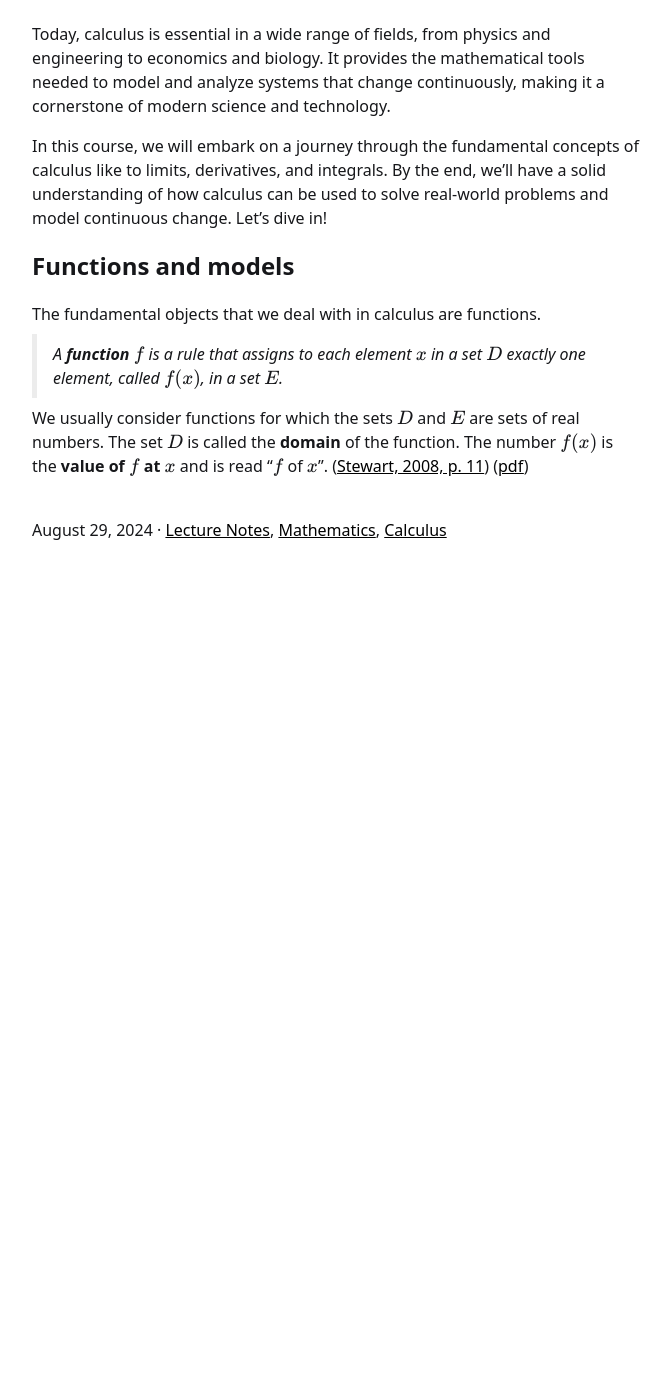
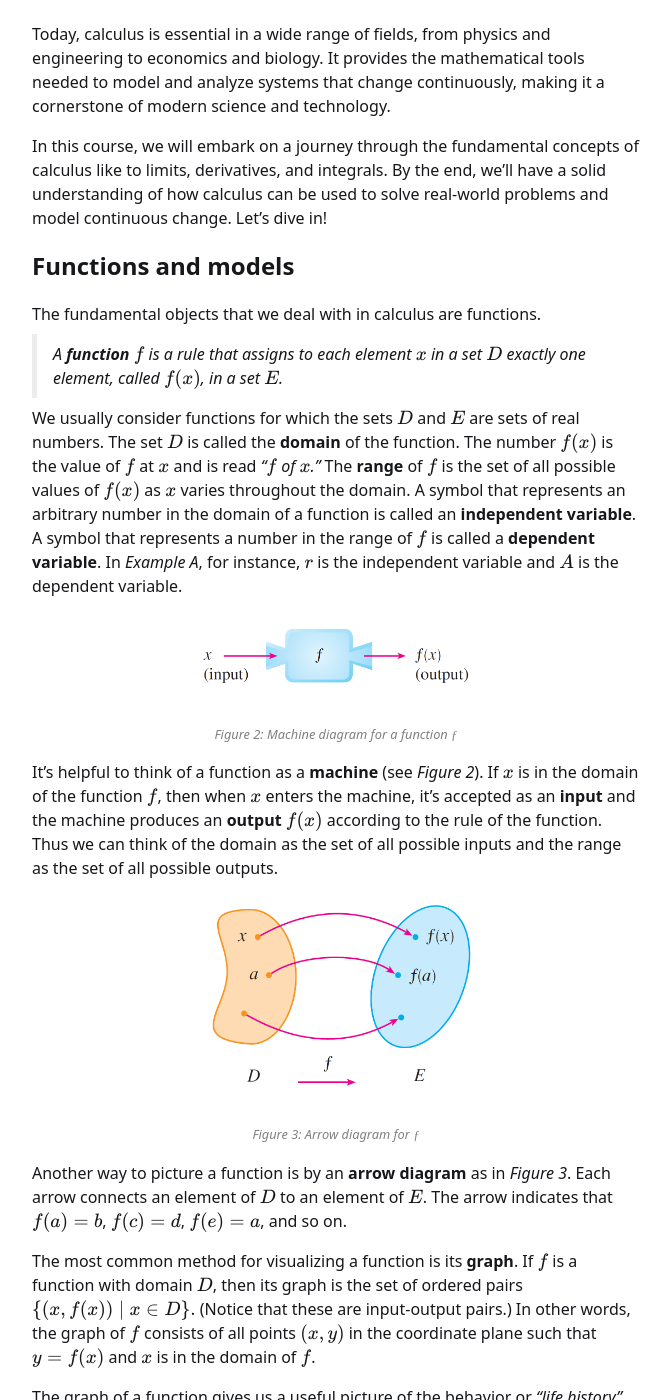
Before and after one commit to OUARDI-ILYASS/personal-website, a Jekyll site: the page built from _notes/calculus.md, in a window 1280 px wide and 1400 px high, scrolled down 926 px. Shown: the whole window, without its empty margins (304-975 px from the left). Built offline with Jekyll 4.4.1, drawn with Linux system fonts in a browser that asks for light colours; formulas are drawn with MathJax 3; before the commit the page ends 1556 px from its top, so only the background shows below that; some of the changed text lies outside the part shown.

Commit message:
[Notes/Calculus] feat: added section about functions and its representations

```diff
--- a/_notes/calculus.md
+++ b/_notes/calculus.md
@@ -28,4 +28,80 @@ Let's dive in!
 The fundamental objects that we deal with in calculus are functions.
 > A **function** $f$ is a rule that assigns to each element $x$ in a set $D$ exactly one element, called $f(x)$, in a set $E$.
 
-We usually consider functions for which the sets $D$ and $E$ are sets of real numbers. The set $D$ is called the **domain** of the function. The number $f(x)$ is the **value of $f$ at $x$** and is read "$f$ of $x$". ([Stewart, 2008, p. 11](zotero://select/library/items/DSRIMBQR)) ([pdf](zotero://open-pdf/library/items/UHZUUI3W?page=39&annotation=6BEVIGTQ))
+<!-- We usually consider functions for which the sets $D$ and $E$ are sets of real
+numbers. The set $D$ is called the **domain** of the function. The number $f(x)$
+is the **value of $f$ at $x$** and is read "$f$ of $x$". ([Stewart, 2008, p.
+11](zotero://select/library/items/DSRIMBQR))
+([pdf](zotero://open-pdf/library/items/UHZUUI3W?page=39&annotation=6BEVIGTQ)) -->
+
+We usually consider functions for which the sets $D$ and $E$ are sets of real
+numbers. The set $D$ is called the **domain** of the function. The number $f(x)$
+is the value of $f$ at $x$ and is read *“$f$ of $x$.”* The **range** of $f$ is
+the set of all possible values of $f(x)$ as $x$ varies throughout the domain. A
+symbol that represents an arbitrary number in the domain of a function is called
+an **independent variable**. A symbol that represents a number in the range of
+$f$ is called a **dependent variable**. In *Example A*, for instance, $r$ is the
+independent variable and $A$ is the dependent variable.
+
+![function as an arrow diagram](/assets/images/func_machine.png){:
+width="300" }
+<br>
+*Figure 2: Machine diagram for a function $ƒ$*
+{: style="color:gray; font-size: 80%; text-align: center;"}
+
+It’s helpful to think of a function as a **machine** (see *Figure 2*). If $x$ is in the domain of the function $f$, then when $x$ enters the machine, it’s accepted as an **input** and the machine produces an **output** $f(x)$ according to the rule of the function. Thus we can think of the domain as the set of all possible inputs and the range as the set of all possible outputs.
+
+<!-- The preprogrammed functions in a calculator are good examples of a function as a
+machine. For example, the square root key on your calculator computes such a
+function. You press the key labeled $\sqrt{x}$ (or $x^{1/2}$) and enter the
+input $x$. If $x < 0$, then $x$ is not in the domain of this function; that is,
+$x$ is not an acceptable input, and the calculator will indicate an error. If $x
+\geq 0$, then an approximation to $\sqrt{x}$ will appear in the display. Thus
+the $\sqrt{x}$ key on your calculator is not quite the same as the exact
+mathematical function defined by $f(x) = \sqrt{x}$. -->
+
+![function as an arrow diagram](/assets/images/calculus_arrow_diagram.png){:
+width="300" }
+<br>
+*Figure 3: Arrow diagram for $ƒ$*
+{: style="color:gray; font-size: 80%; text-align: center;"}
+
+Another way to picture a function is by an **arrow diagram** as in *Figure 3*. Each arrow connects an element of $D$ to an element of $E$. The arrow indicates that $f(a) = b$, $f(c) = d$, $f(e) = a$, and so on.
+
+The most common method for visualizing a function is its **graph**. If $f$ is a
+function with domain $D$, then its graph is the set of ordered pairs
+$$ \{(x, f(x)) \mid x \in D \}. $$
+(Notice that these are input-output pairs.) In other words, the graph of $f$ consists of all points $(x, y)$ in the coordinate plane such that $y = f(x)$ and $x$ is in the domain of $f$.
+
+The graph of a function gives us a useful picture of the behavior or *“life
+history”* of a function. Since the $y$-coordinate of any point on the graph is
+$f(x)$, we can read the value of $f(x)$ from the graph as being the **height**
+of the graph above the point $x$ (see *Figure 4*). The graph of $f$ also allows
+us to picture the **domain** of $f$ on the $x$-axis and its **range** on the
+$y$-axis as in *Figure 5*.
+
+
+![f(x) as the height of the function](/assets/images/calculus_height_of_func.png){:width="300"} | ![domain of $f$ on the $x$-axis and its range on the $y$-axis](/assets/images/calculus_x_y.png){:width="300" }
+*Figure 4* | *Figure 5*
+{: style="color:gray; font-size: 80%; text-align: center;"}
+
+### Representation of functions
+
+There are four possible ways to represent a function:
+
+- **Verbally** (by a description in words)
+- **Numerically** (by a table of values)
+- **Visually** (by a graph)
+- **Algebraically** (by an explicit formula)
+
+If a single function can be represented in all four ways, it’s often useful to
+go from one representation to another to gain additional insight into the
+function. But certain functions are described more naturally by one method than
+by another.
+
+The graph of a function is a curve in the $xy$-plane. But the question arises: Which
+curves in the -plane are graphs of functions? This is answered by the following
+test.
+
+>**The vertical line test**: A curve in the $xy$-plane is the graph of a function of
+>$f$ if and only if no vertical line intersects the curve more than once.
```
Also changed, not shown: _notes/privacy_and_data_protection.md (added, +79 -0 lines), assets/images/calculus_arrow_diagram.png (added), assets/images/calculus_height_of_func.png (added), assets/images/calculus_x_y.png (added), assets/images/func_machine.png (added), 1 other file.
